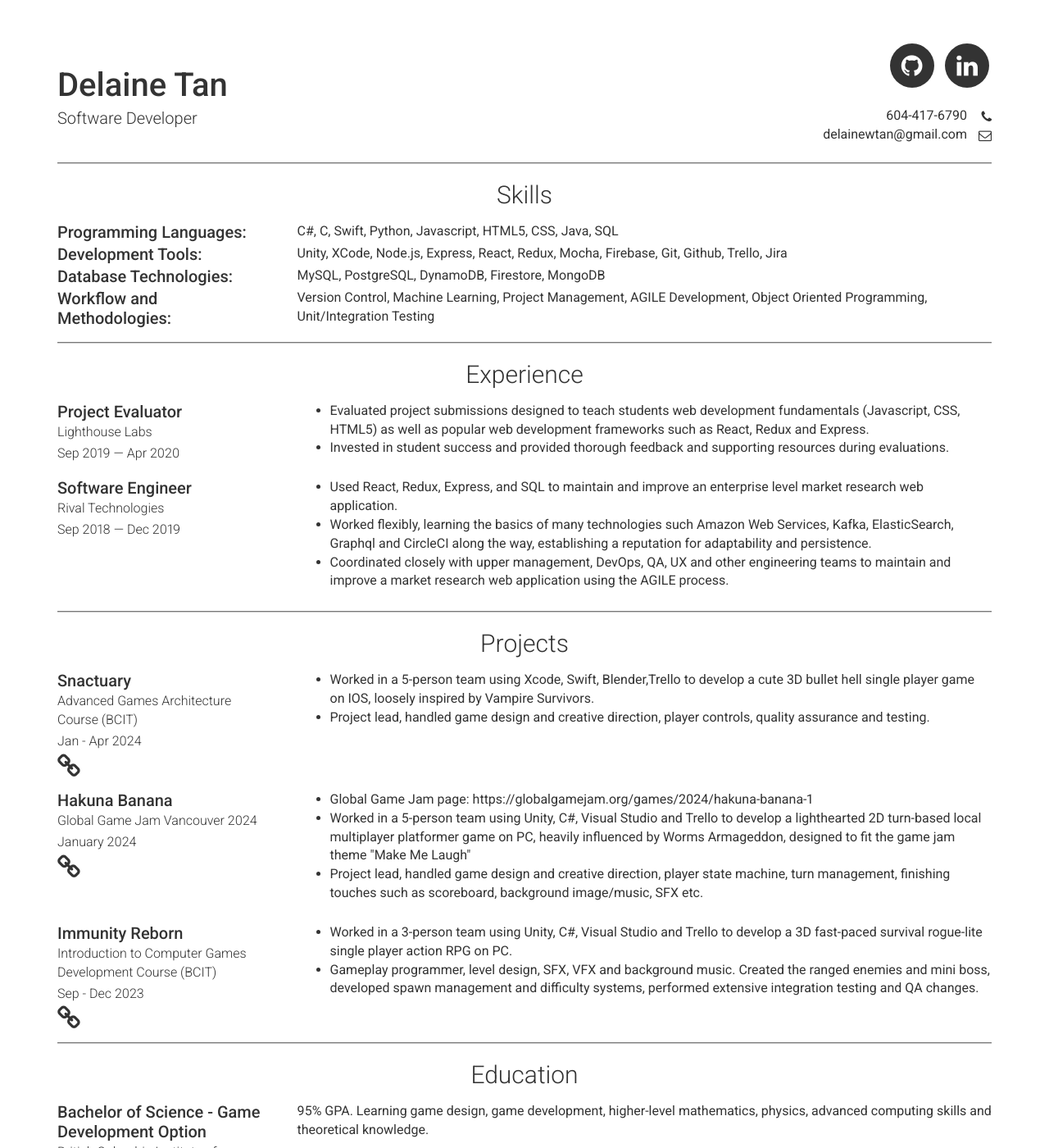
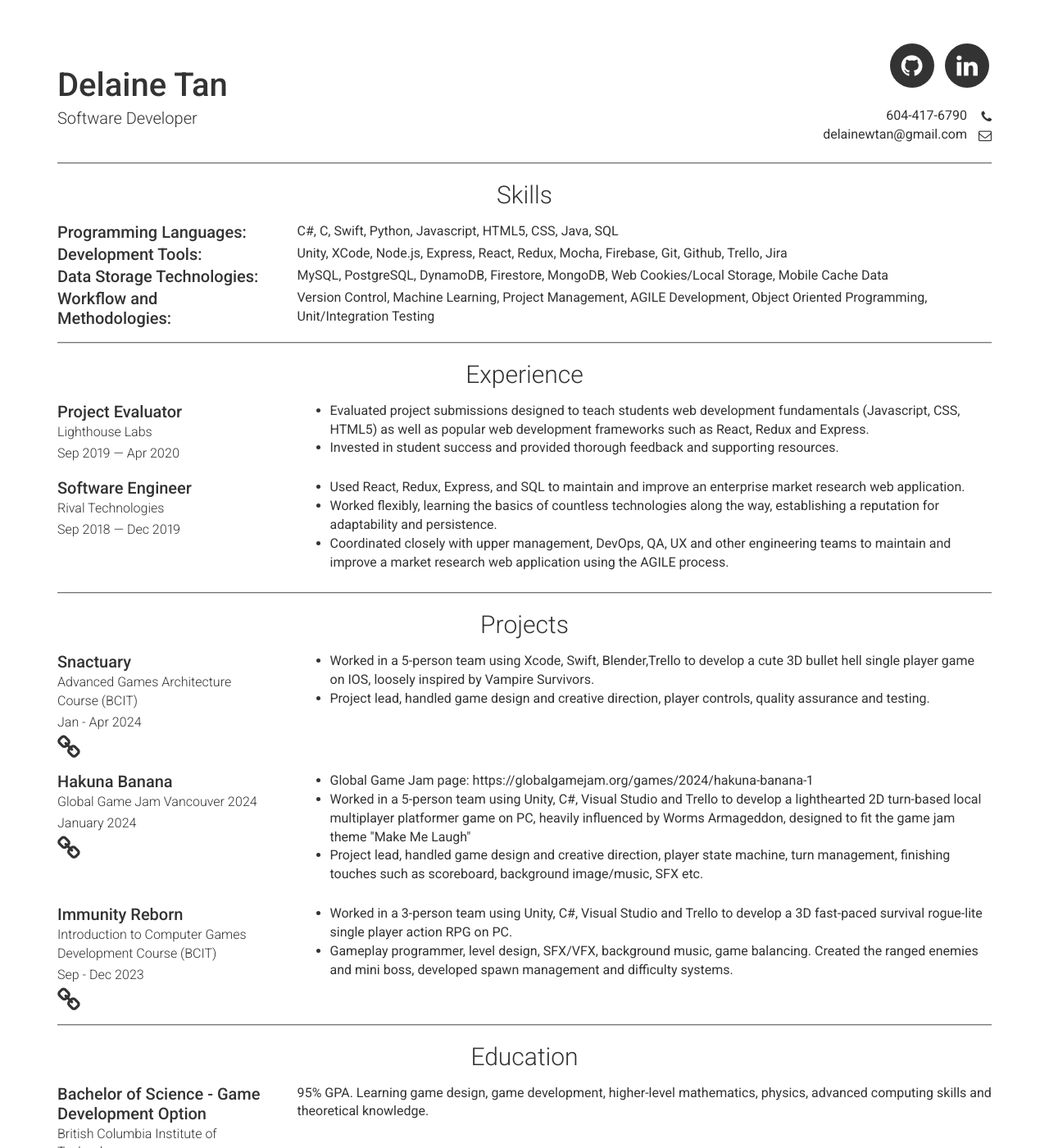
Before and after one commit to DelaineWTan/delainewtan.github.io, a Jekyll site: the page built from index.md, in a window 1280 px wide and 1400 px high. Shown: the whole window at 82% size. Built offline with Jekyll 4.4.1, drawn with Linux system fonts in a browser that asks for light colours.

Commit message:
Adjust wording to reduce space.

```diff
--- a/_data/experience.yml
+++ b/_data/experience.yml
@@ -4,12 +4,12 @@
   dates: Sep 2019 — Apr 2020
   description_list:
     - text: Evaluated project submissions designed to teach students web development fundamentals (Javascript, CSS, HTML5) as well as popular web development frameworks such as React, Redux and Express.
-    - text: Invested in student success and provided thorough feedback and supporting resources during evaluations.
+    - text: Invested in student success and provided thorough feedback and supporting resources.
 - layout: left
   company: Rival Technologies
   job_title: Software Engineer
   dates: Sep 2018 — Dec 2019
   description_list:
-    - text: Used React, Redux, Express, and SQL to maintain and improve an enterprise level market research web application.
-    - text: Worked flexibly, learning the basics of many technologies such Amazon Web Services, Kafka, ElasticSearch, Graphql and CircleCI along the way, establishing a reputation for adaptability and persistence.
+    - text: Used React, Redux, Express, and SQL to maintain and improve an enterprise market research web application.
+    - text: Worked flexibly, learning the basics of countless technologies along the way, establishing a reputation for adaptability and persistence.
     - text: Coordinated closely with upper management, DevOps, QA, UX and other engineering teams to maintain and improve a market research web application using the AGILE process.
--- a/_data/projects.yml
+++ b/_data/projects.yml
@@ -26,4 +26,4 @@
   # github:
   description_list:
     - text: Worked in a 3-person team using Unity, C#, Visual Studio and Trello to develop a 3D fast-paced survival rogue-lite single player action RPG on PC.
-    - text: Gameplay programmer, level design, SFX, VFX and background music. Created the ranged enemies and mini boss, developed spawn management and difficulty systems, performed extensive integration testing and QA changes.
+    - text: Gameplay programmer, level design, SFX/VFX, background music, game balancing. Created the ranged enemies and mini boss, developed spawn management and difficulty systems.
--- a/_data/skills.yml
+++ b/_data/skills.yml
@@ -5,8 +5,8 @@
   name: "Development Tools:"
   description: Unity, XCode, Node.js, Express, React, Redux, Mocha, Firebase, Git, Github, Trello, Jira
 - layout: left
-  name: "Database Technologies:"
-  description: MySQL, PostgreSQL, DynamoDB, Firestore, MongoDB
+  name: "Data Storage Technologies:"
+  description: MySQL, PostgreSQL, DynamoDB, Firestore, MongoDB, Web Cookies/Local Storage, Mobile Cache Data
 - layout: left
   name: "Workflow and Methodologies:"
   description: Version Control, Machine Learning, Project Management, AGILE Development, Object Oriented Programming, Unit/Integration Testing
```
